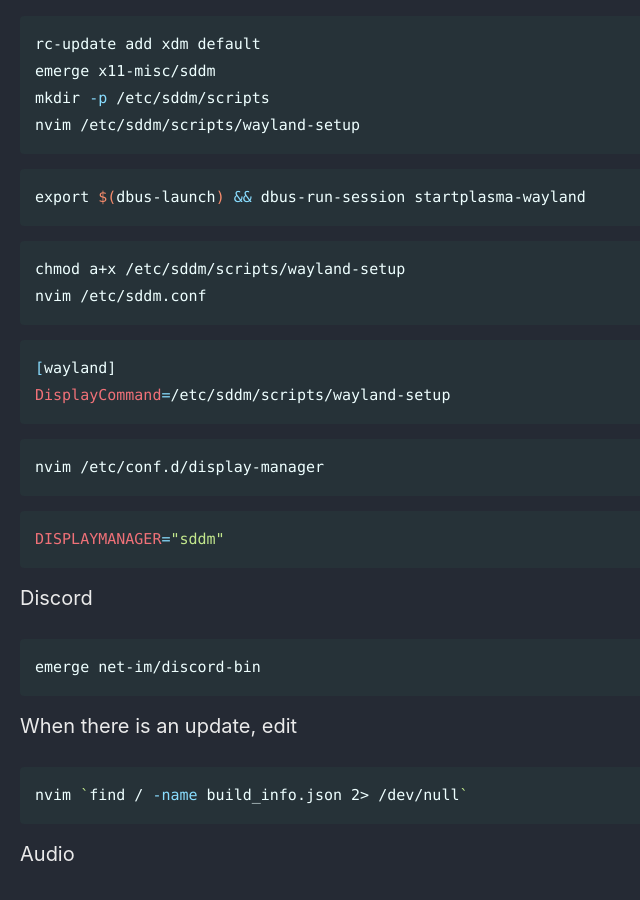
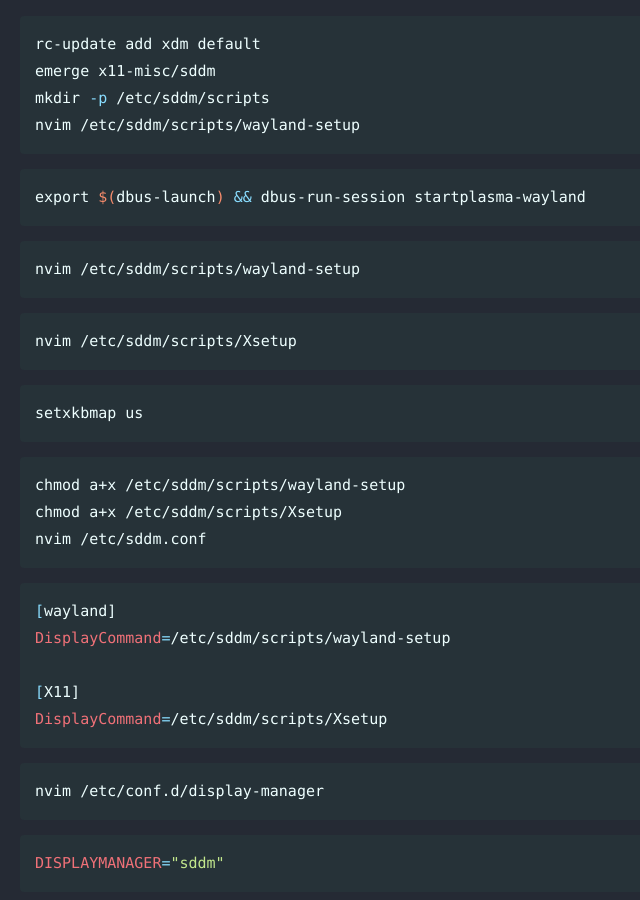
Before and after one commit to Connor-McCartney/Connor-McCartney.github.io, a Jekyll site: the page built from _pages/misc/gentoo.md, in a window 1280 px wide and 900 px high, scrolled down 6704 px. Shown: the whole window, without its empty margins (0-640 px from the left). Built offline with Jekyll 4.4.1, drawn with Linux system fonts in a browser that asks for light colours; cached includes are drawn as plain includes.

Commit message:
Update gentoo.md

````diff
--- a/_pages/misc/gentoo.md
+++ b/_pages/misc/gentoo.md
@@ -305,13 +305,29 @@ export $(dbus-launch) && dbus-run-session startplasma-wayland
 ```
 
 ```bash
+nvim /etc/sddm/scripts/wayland-setup
+```
+
+```bash
+nvim /etc/sddm/scripts/Xsetup
+```
+
+```bash
+setxkbmap us
+```
+
+```bash
 chmod a+x /etc/sddm/scripts/wayland-setup
+chmod a+x /etc/sddm/scripts/Xsetup
 nvim /etc/sddm.conf
 ```
 
 ```bash
 [wayland]
 DisplayCommand=/etc/sddm/scripts/wayland-setup
+
+[X11]
+DisplayCommand=/etc/sddm/scripts/Xsetup
 ```
 
 ```bash
````
